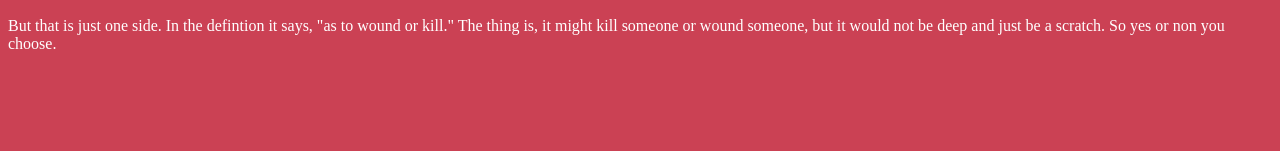
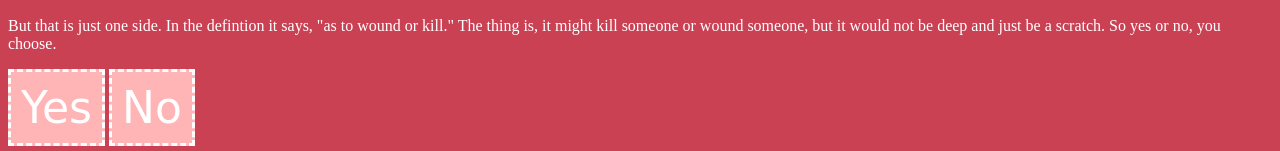
Before and after one commit to sarahobaird/QuOD, a plain HTML site: page index.html in a window 1280 px wide. Shown: the part 708-859 px from the top of the page. Before the commit the page ends 800 px from the top, so only its background shows below. Drawn offline with Linux system fonts and the light colour scheme.

Commit message:
Update index.html

```diff
--- a/index.html
+++ b/index.html
@@ -23,6 +23,17 @@
             font-weight: bold;
             font-size: 20px;
         }
+        button{
+            background-color:rgb(255, 181, 181);
+            font-size:44px;
+            padding:10px;
+            font-family:cursive;
+            color:white;
+            border:white dashed 3px;
+        }
+        button:active{
+            background-color:rgb(255, 156, 156);
+        }
     </style>
 
     <body>
@@ -33,6 +44,8 @@
         <p>This answer for this depends on if you think the corner of a brick is a pointed wepeon. The definition of stabbing is" thrust a knife or other <b>pointed</b> weapon into (someone) so as to wound or kill."(stab)</p>
         <p>This shows that it depends on if you think the brick is pointed. The edge would be the most pointed and it is sharp. Your finger could even get cut on the edge, but it is completly up to you if you whether a brick is pointed. You  might think one thing and someone else the other.</p>
         <img src="https://www.google.com/url?sa=i&url=https%3A%2F%2Fwww.lowes.com%2Fpd%2FPacific-Clay-Common-Full-Red-Clay-Standard-Brick%2F4514218&psig=AOvVaw3mSCLGn1TLbTrVzFdpBI4y&ust=1642204050348000&source=images&cd=vfe&ved=2ahUKEwjc9en59K_1AhXXKjQIHT6tBHoQjRx6BAgAEAk" width="500">
-        <p>But that is just one side. In the defintion it says, "as to wound or kill." The thing is, it might kill someone or wound someone, but it would not be deep and just be a scratch. So yes or non you choose.</p>
+        <p>But that is just one side. In the defintion it says, "as to wound or kill." The thing is, it might kill someone or wound someone, but it would not be deep and just be a scratch. So yes or no, you choose.</p>
+        <button>Yes</button>
+        <button>No</button>
     </body>
 </html>
```
